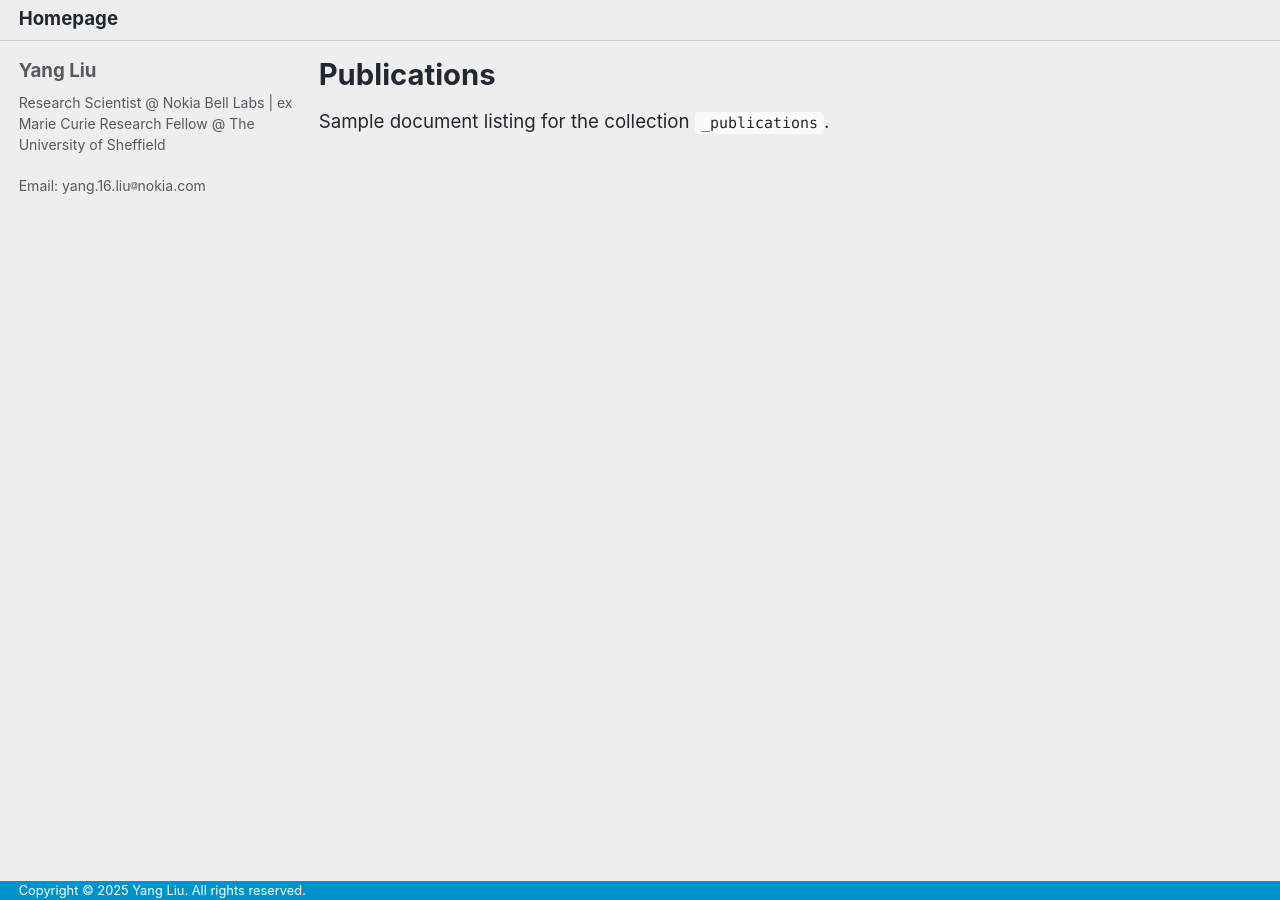
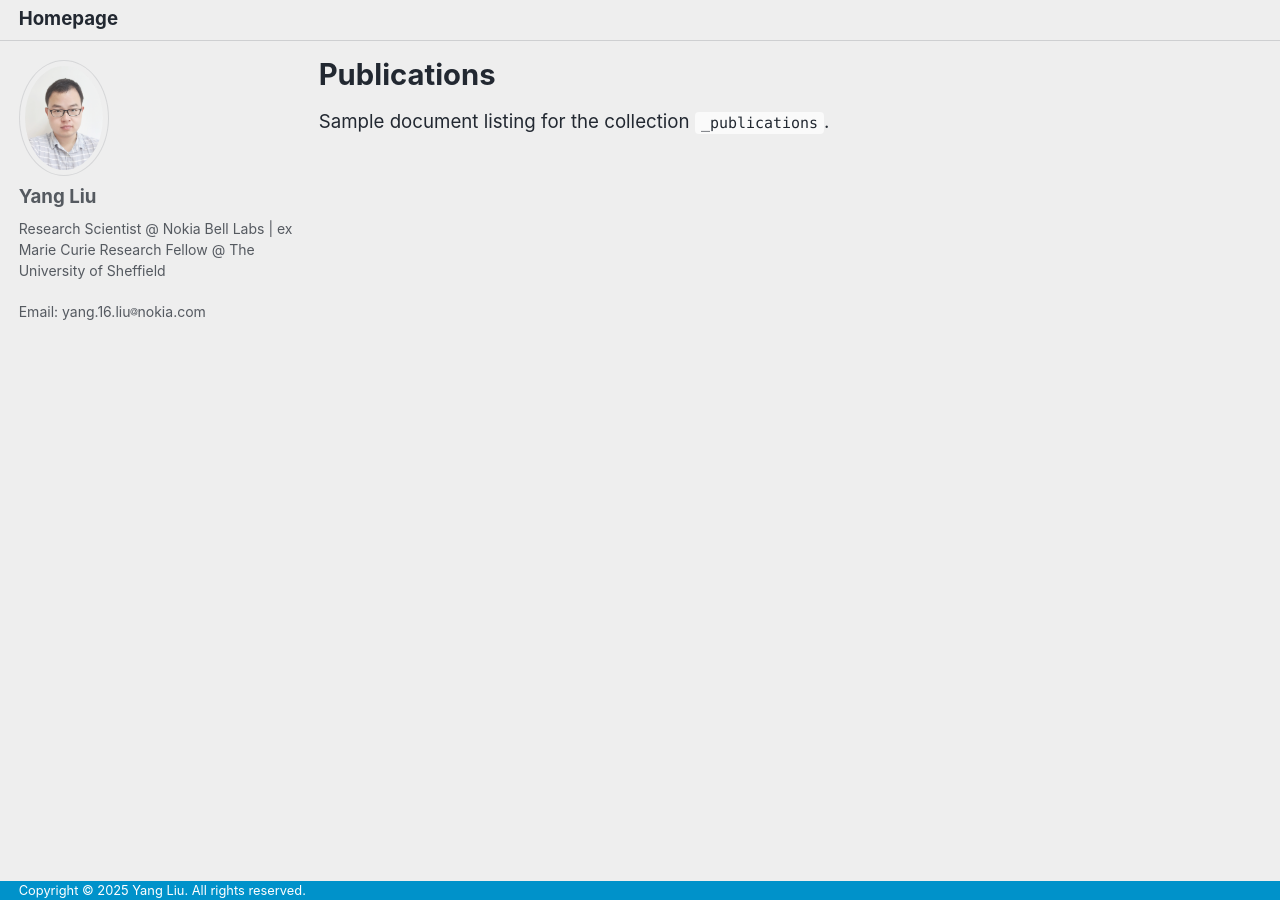
Before and after one commit to yangcas/yangcas.github.io, a Jekyll site: the page built from _pages/publications.md, in a window 1280 px wide. Built offline with Jekyll 4.4.1, drawn with Linux system fonts in a browser that asks for light colours; some web fonts are replaced.

Commit message:
update projects

```diff
--- a/_config.yml
+++ b/_config.yml
@@ -103,7 +103,7 @@ analytics:
 # Site Author
 author:
   name             : *name # *name is a YAML reference pointing to the &anchor earlier
-  # avatar           : "/assets/images/yang-liu.png"
+  avatar           : "/assets/images/yang-liu.png"
   bio              : *description #"A final-year Ph.D candidate in Communication and Information System at Chinese Academy of Sciences(CAS)."
   #location         : "Shanghai, China"
   # links:
```
